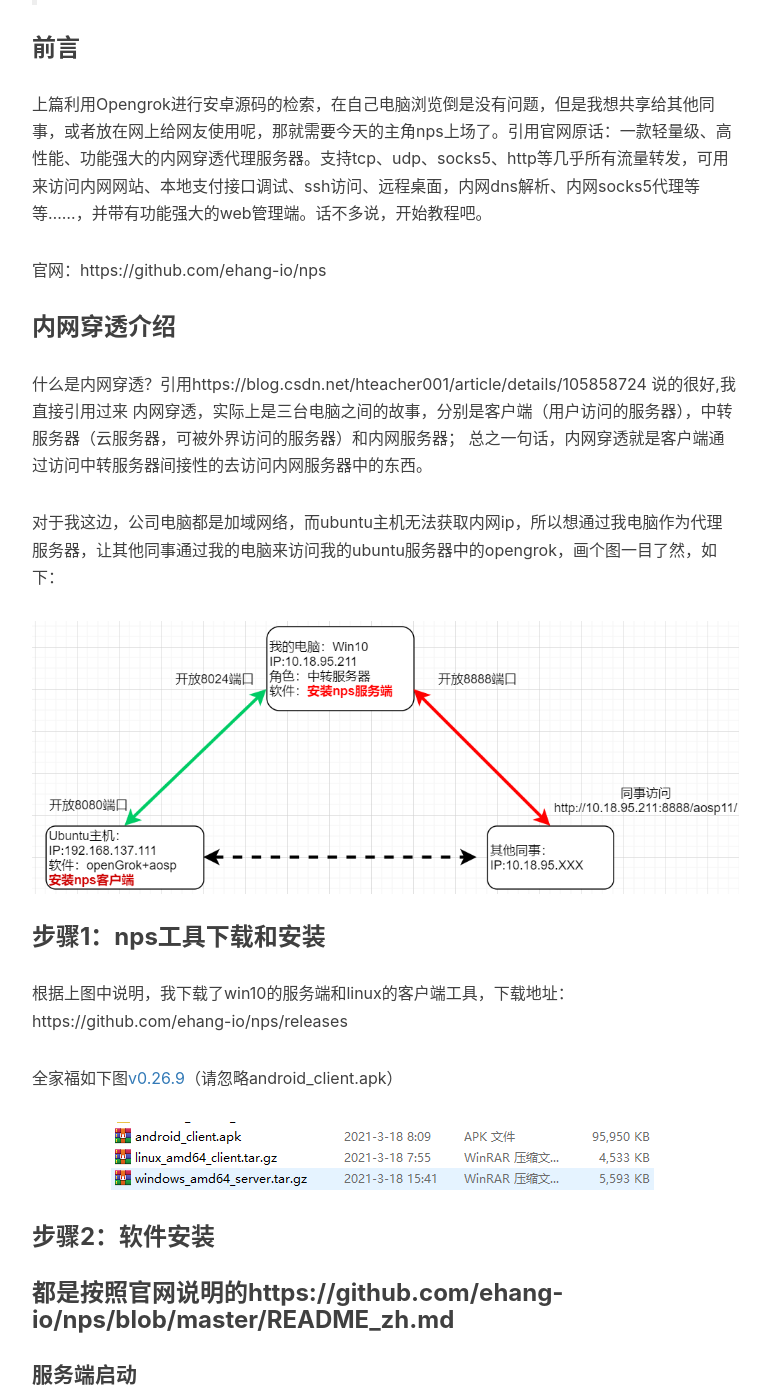
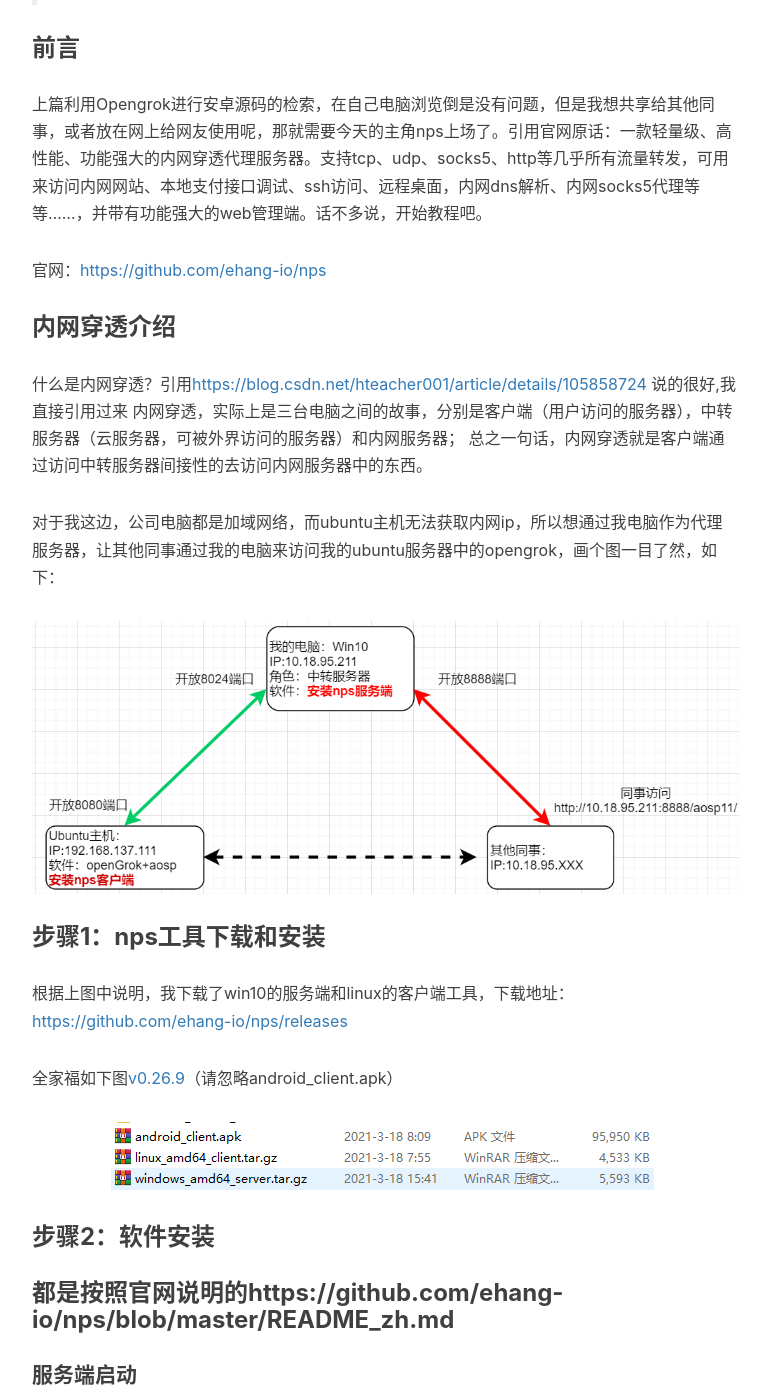
Before and after one commit to Nathan-Feng/Nathan-Feng.github.io, a Jekyll site: the page built from _posts/2021-03-20-opengrok-nps.md, in a window 1280 px wide and 1400 px high, scrolled down 690 px. Shown: the whole window, without its empty margins (233-1002 px from the left). Built offline with Jekyll 4.4.1, drawn with Linux system fonts in a browser that asks for light colours; nearby versions of some CDN libraries; comment, search, counter and statistics services are not loaded; some of the changed lines change nothing that is shown.

```diff
--- a/_posts/2021-03-20-opengrok-nps.md
+++ b/_posts/2021-03-20-opengrok-nps.md
@@ -21,11 +21,11 @@
 
 上篇利用Opengrok进行安卓源码的检索，在自己电脑浏览倒是没有问题，但是我想共享给其他同事，或者放在网上给网友使用呢，那就需要今天的主角nps上场了。引用官网原话：一款轻量级、高性能、功能强大的内网穿透代理服务器。支持tcp、udp、socks5、http等几乎所有流量转发，可用来访问内网网站、本地支付接口调试、ssh访问、远程桌面，内网dns解析、内网socks5代理等等……，并带有功能强大的web管理端。话不多说，开始教程吧。
 
-官网：https://github.com/ehang-io/nps
+官网：[https://github.com/ehang-io/nps](https://github.com/ehang-io/nps)
 
 ### 内网穿透介绍
 
-什么是内网穿透？引用https://blog.csdn.net/hteacher001/article/details/105858724 说的很好,我直接引用过来
+什么是内网穿透？引用[https://blog.csdn.net/hteacher001/article/details/105858724](https://blog.csdn.net/hteacher001/article/details/105858724) 说的很好,我直接引用过来
 内网穿透，实际上是三台电脑之间的故事，分别是客户端（用户访问的服务器），中转服务器（云服务器，可被外界访问的服务器）和内网服务器；
 总之一句话，内网穿透就是客户端通过访问中转服务器间接性的去访问内网服务器中的东西。
 
@@ -35,7 +35,7 @@
 
 ### 步骤1：nps工具下载和安装
 
-根据上图中说明，我下载了win10的服务端和linux的客户端工具，下载地址：https://github.com/ehang-io/nps/releases
+根据上图中说明，我下载了win10的服务端和linux的客户端工具，下载地址：[https://github.com/ehang-io/nps/releases](https://github.com/ehang-io/nps/releases)
 
 全家福如下图[v0.26.9](https://github.com/ehang-io/nps/releases/tag/v0.26.9)（请忽略android_client.apk）
 
@@ -117,6 +117,6 @@
 
 感谢如下网址：
 
-https://blog.csdn.net/hteacher001/article/details/105858724
+[https://blog.csdn.net/hteacher001/article/details/105858724](https://blog.csdn.net/hteacher001/article/details/105858724)
 
 全文 完！
```
